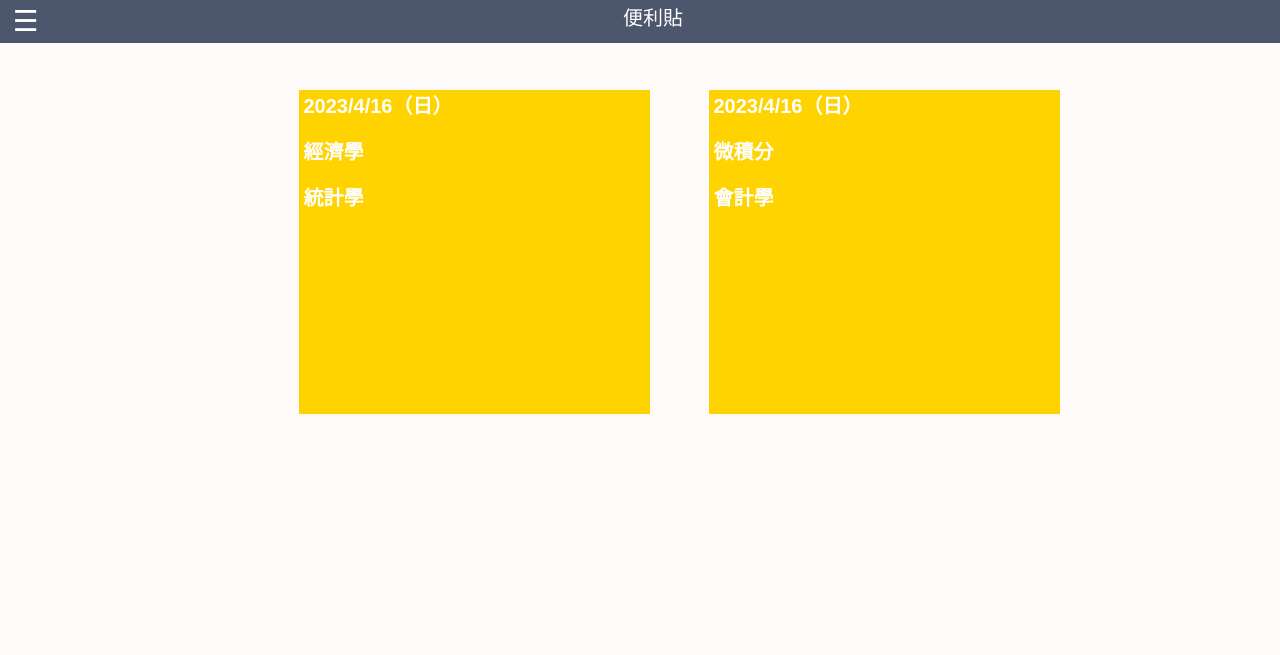
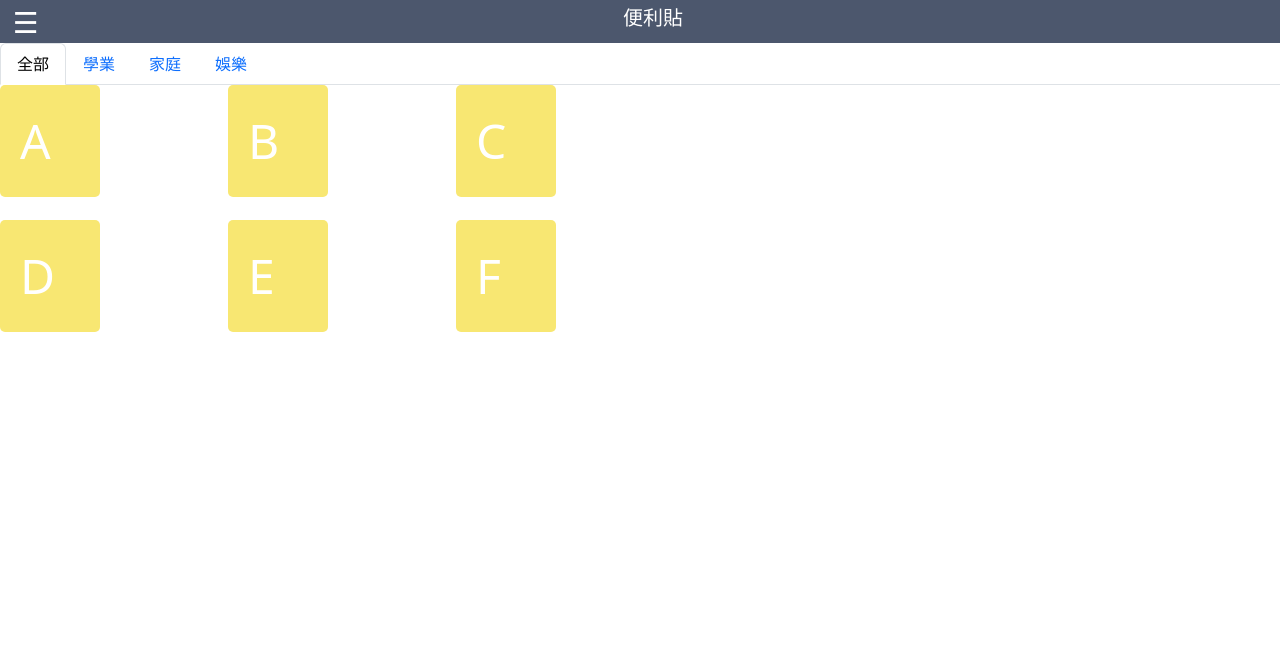
Before and after one commit to stickmanonline10155/SA-t4-webcode, a PHP site: the page made by 便利貼.html in a window 1280 px wide. Shown: the top 655 px of the page. Run offline with PHP 8.4, Linux system fonts and the light colour scheme.

Commit message:
Add files via upload

```diff
--- a/sticker.css
+++ b/sticker.css
@@ -51,21 +51,39 @@ main {
 	grid-gap: 20px;
 }
 
-/*便利貼形狀*/
-.square {
+/*便利貼形狀1*/
+.square-yellow1 {
+    display: flex;
+    justify-content: space-between;
+    left: 50px;
 	background-color: #ffd300;
-	height: 370%;
-    width: 90%;
-    position:relative; top: 30%; left:15%;
+	height: 400px;
+    width: 400px;
+    position:relative;
+    /* top: 180%;  */
+    /* left:15%; */
 }
 
-.square:before {
+/*便利貼形狀2*/
+.square-yellow1 {
+    display: flex;
+    justify-content: space-between;
+    left: 50px;
+	background-color: #ffd300;
+	height: 400px;
+    width: 400px;
+    position:relative;
+    /* top: 180%;  */
+    /* left:15%; */
+}
+
+.square-yellow:before {
 	content: '';
 	display: block;
 	padding-top:25%;
 }
 /*便利貼字體位置*/
-.square-content {
+.square-yellow-content {
     width: 100%;
 	height:100%;
 	align-items: center;
@@ -74,12 +92,8 @@ main {
 }
 
 
-.yellow {
-	background-color: #ffd300;
-}
-
 /*便利貼字體大小*/
-.square p {
+.square-yellow p {
 	font-size: 20px;
 	font-weight: bold;
 	color: #fff;
@@ -136,8 +150,25 @@ body {
         margin:0 auto;
     }
 
-.btn btn-info{
-    font-size: 10%;
-    position: relative;
-    left: -20%;
-}
+    /*分類*/
+    .nav nav-tabs{
+        position: relative;
+        top: -20%;
+    height: 40%;
+    }
+/*新便利貼*/
+    .wrapper {
+        display: grid;
+        grid-template-columns: 100px 100px 100px;
+        grid-gap: 10%;
+        background-color: #fff;
+        color: #f8e772;
+      }
+
+      .box {
+        background-color: #f8e772;
+        color: #fff;
+        border-radius: 5px;
+        padding: 20px;
+        font-size: 300%;
+      }
--- a/便利貼.html
+++ b/便利貼.html
@@ -7,13 +7,20 @@
 <!-- 響應式網站 -->
 <meta name="viewport" content="width=device-width, initial-scale=1.0">
 
-<!-- Boostrap 導入程式 -->
+<!-- Boostrap 導入程式
 <link href="https://cdn.jsdelivr.net/npm/bootstrap@5.0.1/dist/css/bootstrap.min.css" rel="stylesheet" integrity="sha384-+0n0xVW2eSR5OomGNYDnhzAbDsOXxcvSN1TPprVMTNDbiYZCxYbOOl7+AMvyTG2x" crossorigin="anonymous">
-<script src="https://cdn.jsdelivr.net/npm/bootstrap@5.0.1/dist/js/bootstrap.bundle.min.js" integrity="sha384-gtEjrD/SeCtmISkJkNUaaKMoLD0//ElJ19smozuHV6z3Iehds+3Ulb9Bn9Plx0x4" crossorigin="anonymous"></script>
+<script src="https://cdn.jsdelivr.net/npm/bootstrap@5.0.1/dist/js/bootstrap.bundle.min.js" integrity="sha384-gtEjrD/SeCtmISkJkNUaaKMoLD0//ElJ19smozuHV6z3Iehds+3Ulb9Bn9Plx0x4" crossorigin="anonymous"></script>-->
 <!--匯入CSS-->
 <link rel="stylesheet" href="sticker.css">
-
-
+<!--分類-->
+<script src="https://cdn.jsdelivr.net/npm/bootstrap@5.3.0-alpha3/dist/js/bootstrap.bundle.min.js" integrity="sha384-ENjdO4Dr2bkBIFxQpeoTz1HIcje39Wm4jDKdf19U8gI4ddQ3GYNS7NTKfAdVQSZe" crossorigin="anonymous"></script>
+<!--Boostrap 元件-->
+<link href="https://cdn.jsdelivr.net/npm/bootstrap@5.3.0-alpha3/dist/css/bootstrap.min.css" rel="stylesheet" integrity="sha384-KK94CHFLLe+nY2dmCWGMq91rCGa5gtU4mk92HdvYe+M/SXH301p5ILy+dN9+nJOZ" crossorigin="anonymous">
+    <script src="https://cdn.jsdelivr.net/npm/bootstrap@5.3.0-alpha3/dist/js/bootstrap.bundle.min.js" integrity="sha384-ENjdO4Dr2bkBIFxQpeoTz1HIcje39Wm4jDKdf19U8gI4ddQ3GYNS7NTKfAdVQSZe" crossorigin="anonymous"></script>
+    <script src="https://cdn.jsdelivr.net/npm/@popperjs/core@2.11.7/dist/umd/popper.min.js" integrity="sha384-zYPOMqeu1DAVkHiLqWBUTcbYfZ8osu1Nd6Z89ify25QV9guujx43ITvfi12/QExE" crossorigin="anonymous"></script>
+    <script src="https://cdn.jsdelivr.net/npm/bootstrap@5.3.0-alpha3/dist/js/bootstrap.min.js" integrity="sha384-Y4oOpwW3duJdCWv5ly8SCFYWqFDsfob/3GkgExXKV4idmbt98QcxXYs9UoXAB7BZ" crossorigin="anonymous"></script>
+    <script src="https://cdn.jsdelivr.net/npm/bootstrap@5.3.0-alpha3/dist/css/bootstrap.min.css"></script>
+    <script src="https://cdn.jsdelivr.net/npm/bootstrap@5.3.0-alpha3/dist/js/bootstrap.bundle.min.js"></script>
 </head>
 
 <body>
@@ -38,7 +45,22 @@
     <div class="form-group">
         <input type="text" class="account form-controll" placeholder="+">
     </div>
-
+    <br>
+    <!--新增＿分類-->
+    <!-- Example single danger button -->
+<div class="btn-group">
+    <button type="button" class="btn btn-danger dropdown-toggle" data-bs-toggle="dropdown" aria-expanded="false">
+      Action
+    </button>
+    <ul class="dropdown-menu">
+      <li><a class="dropdown-item" href="#">Action</a></li>
+      <li><a class="dropdown-item" href="#">Another action</a></li>
+      <li><a class="dropdown-item" href="#">Something else here</a></li>
+      <li><hr class="dropdown-divider"></li>
+      <li><a class="dropdown-item" href="#">Separated link</a></li>
+    </ul>
+  </div>
+      <br>
     <!-- 送出按鈕 -->
     <button type="button" class="btn btn-info"> ✓ </button>
 
@@ -57,23 +79,63 @@
     </div>
 </div>
 
-<main>
-    <div class="square yellow">
+<!-- <main>
+    <div class="square-yellow">
         <div class="square-content">
             <p>2023/4/16（日）</p>
             <p>經濟學</p>
             <p>統計學</p>
         </div>
     </div>
-    <div class="square yellow">
+    <div class="square-yellow">
         <div class="square-content">
             <p>2023/4/16（日）</p>
             <p>微積分</p>
             <p>會計學</p>
         </div>
     </div>
-</main>
-</body>
+</main> -->
+<!--分類-->
+<nav>
+    <div class="nav nav-tabs" id="nav-tab" role="tablist">
+      <button class="nav-link active" id="nav-home-tab" data-bs-toggle="tab" data-bs-target="#nav-home" type="button" role="tab" aria-controls="nav-home" aria-selected="true">全部</button>
+      <button class="nav-link" id="nav-profile-tab" data-bs-toggle="tab" data-bs-target="#nav-profile" type="button" role="tab" aria-controls="nav-profile" aria-selected="false">學業</button>
+      <button class="nav-link" id="nav-contact-tab" data-bs-toggle="tab" data-bs-target="#nav-contact" type="button" role="tab" aria-controls="nav-contact" aria-selected="false">家庭</button>
+      <button class="nav-link" id="nav-contact-tab" data-bs-toggle="tab" data-bs-target="#nav-contact" type="button" role="tab" aria-controls="nav-contact" aria-selected="false">娛樂</button>
+    </div>
+  </nav>
+  <div class="tab-content" id="nav-tabContent">
+    <div class="tab-pane fade show active" id="nav-home" role="tabpanel" aria-labelledby="nav-home-tab"><div class="wrapper">
+        <div class="box a">A</div>
+        <div class="box b">B</div>
+        <div class="box c">C</div>
+        <div class="box d">D</div>
+        <div class="box e">E</div>
+        <div class="box f">F</div>
+      </div></div>
+    <div class="tab-pane fade" id="nav-profile" role="tabpanel" aria-labelledby="nav-profile-tab">
+       <p nowrap>
+        <div class="wrapper">
+            <div class="box a">A</div>
+            <div class="box b">B</div>
+            <div class="box c">C</div>
+            <div class="box d">D</div>
+            <div class="box e">E</div>
+            <div class="box f">F</div>
+          </div>
+       </p>
+    </div>
+    <div class="tab-pane fade" id="nav-contact" role="tabpanel" aria-labelledby="nav-contact-tab"><div class="wrapper">
+        <div class="box a">A</div>
+        <div class="box b">B</div>
+        <div class="box c">C</div>
+        <div class="box d">D</div>
+        <div class="box e">E</div>
+        <div class="box f">F</div>
+      </div></div>
+  </div>
 
 
+
+</body>
 </html>
```
Also changed, not shown: 0614.02.css (added, +59 -0 lines).
